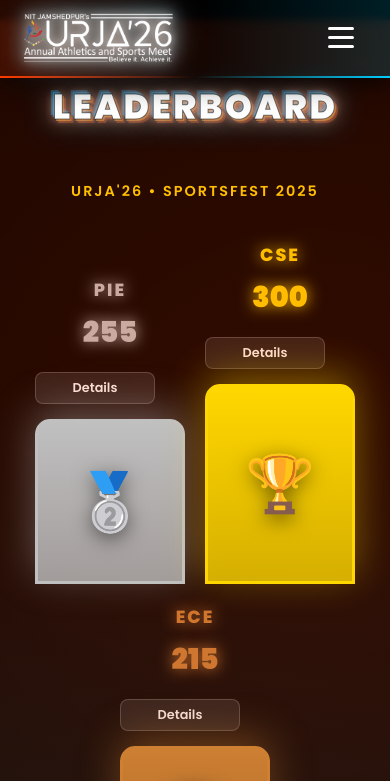
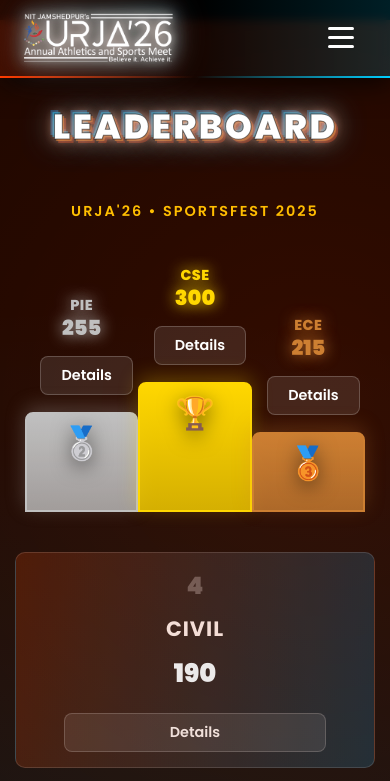
Before and after one commit to PriyanshuDev29/URJA-26, a React (Create React App) app in the folder client/: page /branch-leaderboard in a window 390 px wide. Shown: the top 781 px of the page. Built offline with nearby package versions, Linux system fonts and the light colour scheme.

Commit message:
leaderboard

```diff
--- a/client/src/components/LeaderBoard/LeaderBoard.css
+++ b/client/src/components/LeaderBoard/LeaderBoard.css
@@ -94,8 +94,6 @@
     color: #fff;
     transform: scale(1.1);
 }
-
-/* --- REMOVED: .breakdown-section-inline is no longer needed --- */
 
 .breakdown-title {
     font-size: 1.8rem;
@@ -257,6 +255,8 @@
     margin-bottom: 80px;
     padding: 0 20px;
     flex-wrap: wrap;
+    position: relative;
+    /* For absolutely positioned elements within */
 }
 
 .podium-column {
@@ -272,13 +272,22 @@
     flex-direction: column;
     align-items: center;
     gap: 15px;
-    /* Adjusted gap */
     transition: transform 0.3s ease;
 }
 
 .podium-team:hover {
     transform: scale(1.02);
-    /* Less aggressive hover */
+}
+
+/* NEW: Wrapper for name and points */
+.podium-team-info {
+    display: flex;
+    flex-direction: column;
+    align-items: center;
+    margin-bottom: 10px;
+    /* Space between text and podium block */
+    cursor: default;
+    /* Reset cursor for desktop, as button is now the target */
 }
 
 .podium-team-name {
@@ -350,6 +359,28 @@
     text-shadow: 0 0 15px #cd7f32;
 }
 
+/* --- ADDED: Details button styling for desktop (visible here) --- */
+.podium-item .details-button {
+    background: rgba(0, 0, 0, 0.3);
+    /* Darker background */
+    border: 1px solid rgba(255, 255, 255, 0.5);
+    color: #fff;
+    padding: 8px 20px;
+    border-radius: 8px;
+    font-weight: 600;
+    font-size: 0.9rem;
+    cursor: pointer;
+    transition: all 0.3s ease;
+
+    position: absolute;
+    /* Position the button */
+    bottom: 20px;
+    left: 50%;
+    transform: translateX(-50%);
+    width: 80%;
+    z-index: 5;
+}
+
 /* ==========================================================================
     Other Teams List Section
     ========================================================================== */
@@ -408,7 +439,7 @@
     opacity: 0.9;
 }
 
-/* --- ADDED: Styles for the new "Details" button --- */
+/* --- Details button used outside of podium (list items) --- */
 .details-button {
     background: rgba(255, 255, 255, 0.1);
     border: 1px solid rgba(255, 255, 255, 0.2);
@@ -421,13 +452,8 @@
     cursor: pointer;
     transition: all 0.3s ease;
     margin-left: 10px;
-    /* For list items */
 }
 
-.podium-team .details-button {
-    margin-left: 0;
-    /* Reset margin for podium */
-}
 
 .details-button:hover {
     background: rgba(255, 255, 255, 0.2);
@@ -504,7 +530,6 @@
     .list-item {
         padding: 15px 20px;
         gap: 15px;
-        /* Adjust gap */
     }
 
     .list-name {
@@ -522,18 +547,22 @@
     .breakdown-grid {
         grid-template-columns: 1fr;
     }
-
-    .details-button {
-        padding: 6px 14px;
-        font-size: 0.8rem;
-    }
 }
 
 
 /* --------------------------------------------------------------------------
     ## Small Mobile Phones (up to 480px)
     -------------------------------------------------------------------------- */
-@media (max-width: 480px) {
+@media (max-width: 650px) {
+    .leaderboard-container {
+        margin-top: 20px;
+    }
+
+    .details-button {
+        margin-top: 17px;
+        margin-bottom: 17px;
+    }
+
     .leaderboard-page {
         padding: 60px 15px 30px;
     }
@@ -552,41 +581,145 @@
         font-size: 0.9rem;
     }
 
+    /* --- MOBILE PODIUM REDESIGN (Grid is the solution) --- */
     .podium {
-        gap: 20px;
+        display: grid;
+        grid-template-columns: 1fr 1fr 1fr;
+        grid-template-areas: "second first third";
+        gap: 0;
+        width: 100%;
+        max-width: 400px;
+        padding: 0 10px;
+        align-items: end;
+        margin-top: 40px;
+        position: relative;
+        height: 250px;
     }
 
     .podium-column {
-        width: 150px;
+        display: contents;
+        width: auto;
+    }
+
+    .podium-team {
+        position: relative;
+        height: 100%;
+        display: flex;
+        flex-direction: column;
+        align-items: center;
+        justify-content: flex-end;
+        gap: 0;
+    }
+
+    /* Specific grid area assignments for proper 2-1-3 layout */
+    .podium-column:nth-child(1) {
+        grid-area: second;
+    }
+
+    .podium-column:nth-child(2) {
+        grid-area: first;
+    }
+
+    .podium-column:nth-child(3) {
+        grid-area: third;
+    }
+
+
+    .podium-team-info {
+        position: absolute;
+        top: 0;
+        width: 100%;
+        text-align: center;
+        padding: 0 5px;
+        box-sizing: border-box;
+        line-height: 1.2;
+        z-index: 10;
+        min-height: 55px;
+        justify-content: flex-end;
+        display: flex;
+        flex-direction: column;
+        cursor: default;
+        /* Reset cursor for mobile too */
     }
 
     .podium-team-name {
-        font-size: 1.1rem;
+        font-size: 0.9rem;
+        margin-bottom: 2px;
+        letter-spacing: 0.5px;
     }
 
     .podium-team-points {
-        font-size: 1.8rem;
+        font-size: 1.3rem;
+    }
+
+    .podium-item {
+        width: 100%;
+        border-radius: 8px 8px 0 0;
+        min-height: 60px;
+        display: flex;
+        flex-direction: column;
+        /* Allows vertical stacking of trophy and button */
+        justify-content: flex-start;
+        /* Aligns contents to the top */
+        align-items: center;
+        padding-top: 5px;
+        /* Padding for the trophy to move down slightly */
     }
 
     .first-place {
-        height: 200px;
+        height: 130px;
+        border-width: 2px;
+        box-shadow: 0 -5px 20px #ffd70044;
     }
 
     .second-place {
-        height: 165px;
+        height: 100px;
+        border-width: 2px;
+        box-shadow: 0 -5px 20px #c0c0c044;
     }
 
     .third-place {
-        height: 140px;
+        height: 80px;
+        border-width: 2px;
+        box-shadow: 0 -5px 20px #cd7f3244;
     }
 
+    /* MODIFIED: Shifted trophy position up */
     .podium-trophy {
-        font-size: 3.5rem;
+        font-size: 2rem;
+        position: static;
+        /* Use static positioning to flow normally inside flex container */
+        margin-bottom: 5px;
+        /* Space between trophy and button */
+    }
+
+    /* MODIFIED: Details button for podium block (small screens) */
+    .podium-item .details-button {
+        position: static;
+        /* Flow normally below the trophy */
+        transform: none;
+        /* Remove horizontal transform */
+        width: 80%;
+        padding: 4px 10px;
+        /* Smaller padding */
+        font-size: 0.7rem;
+        /* Smaller font */
+        background: rgba(0, 0, 0, 0.4);
+    }
+
+    /* Ensure the Details button for list items is still styled correctly */
+    .list-item .details-button {
+        position: static;
+        transform: none;
+        width: 80%;
+        margin: 10px auto 0;
+        padding: 8px 20px;
+        font-size: 0.9rem;
+        background: rgba(255, 255, 255, 0.1);
     }
 
     .list-item {
         flex-wrap: wrap;
-        /* Allow wrapping */
         justify-content: center;
         text-align: center;
         gap: 10px;
@@ -601,7 +734,6 @@
 
     .list-rank {
         order: -1;
-        /* Show rank first */
         font-size: 1.5rem;
     }
 
@@ -612,18 +744,4 @@
     .list-points {
         font-size: 1.6rem;
     }
-
-    .details-button {
-        width: 80%;
-        margin: 10px auto 0;
 }
-
-    .breakdown-section {
-        padding: 20px;
-        width: 95%;
-    }
-
-    .breakdown-title {
-        font-size: 1.4rem;
-    }
-}
```
Also changed, not shown: client/src/components/LeaderBoard/LeaderBoard.js (+4 -4 lines). Lines whose indentation alone changed are shown as unchanged.
